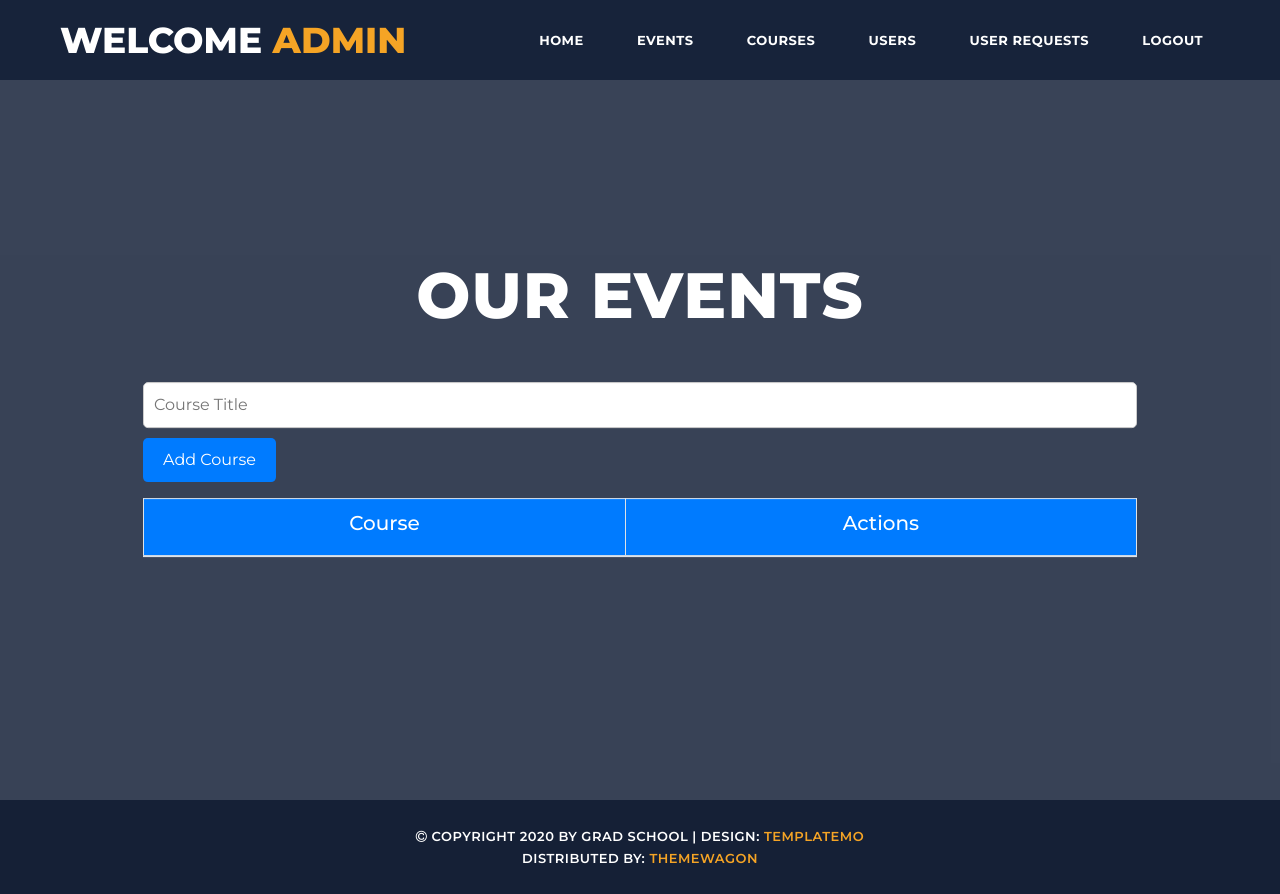
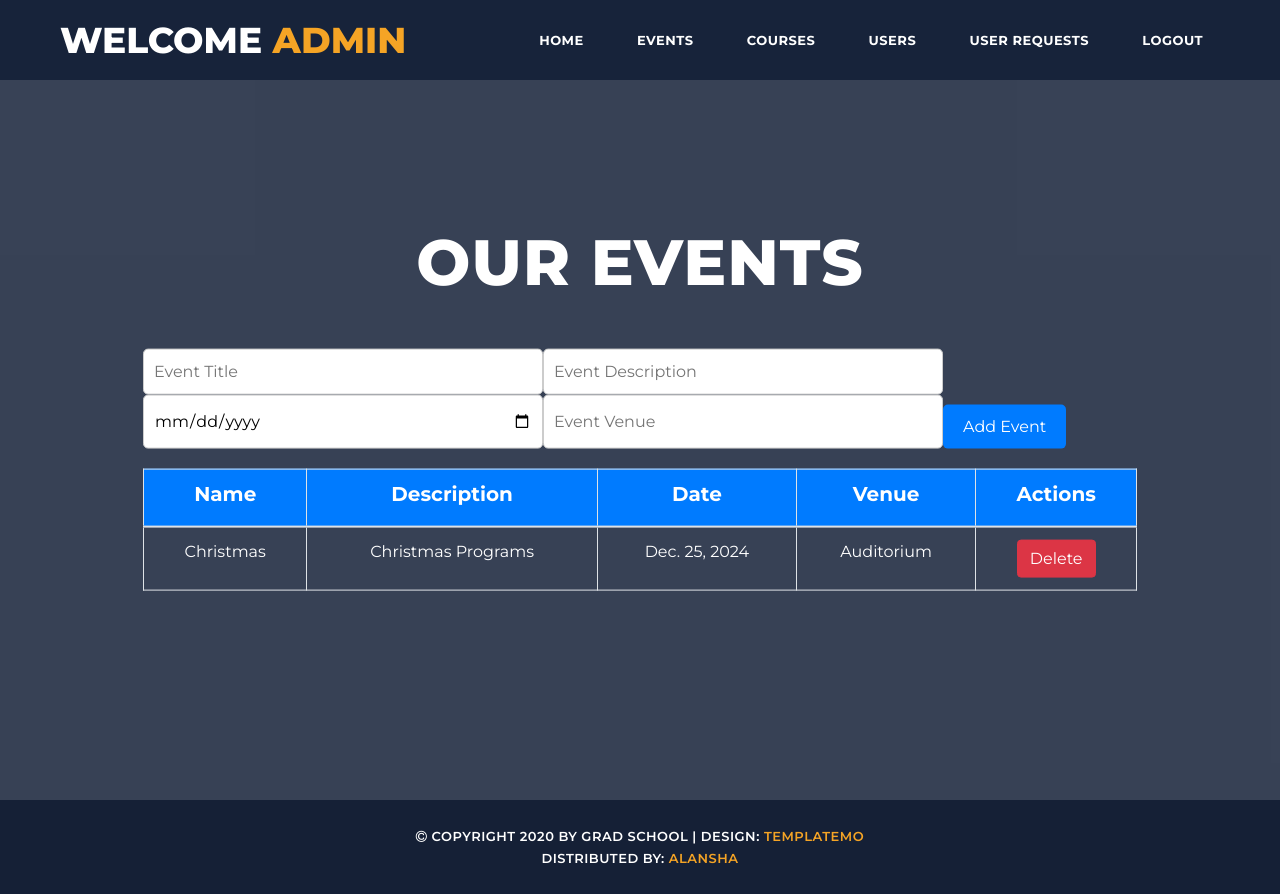
Before and after one commit to alnxha7/alumni_management, a Django app: page /admin_events/ in a window 1280 px wide. Run offline with Django 4.2, Linux system fonts and the light colour scheme; data comes from the database, SQL or seed files in the repository; both versions use the stored data as it was after the commit; lists and menus that the app fills with data are empty; some libraries are stand-ins or nearby versions.

Commit message:
created admin events

```diff
--- a/alumini/models.py
+++ b/alumini/models.py
@@ -34,8 +34,9 @@ class Alumni(models.Model):
 
 class Events(models.Model):
     name = models.CharField(max_length=100)
+    description = models.CharField(max_length=200)
     date = models.DateField()
-    venue = models.CharField(max_length=200)
+    venue = models.CharField(max_length=100)
 
     def __str__(self):
         return self.name
--- a/alumini/views.py
+++ b/alumini/views.py
@@ -4,7 +4,7 @@ from django.contrib import messages
 from django.contrib.auth import logout
 from django.contrib.auth.models import User
 from django.contrib.auth.hashers import make_password
-from .models import Course, Alumni, Student
+from .models import Course, Alumni, Student, Events
 import datetime
 
 def home(request):
@@ -332,4 +332,29 @@ def change_password(request, user_id):
     return render(request, 'change_password.html', {'user_id': user_id})
 
 def admin_events(request):
-    return render(request, 'admin_events.html')
+    if request.method == 'POST':
+        action = request.POST.get('action')
+        event_id = request.POST.get('event_id')
+        title = request.POST.get('title')
+        description = request.POST.get('description')
+        date = request.POST.get('date')
+        venue = request.POST.get('venue')
+
+        if action == 'add':
+            if title and description and date and venue:
+                Events.objects.create(name=title, description=description, date=date, venue=venue)
+                print("Event added successfully.")
+            else:
+                print("All fields are required.")
+
+        elif action == 'delete':
+            if event_id:
+                Events.objects.filter(id=event_id).delete()
+                print("Event deleted successfully.")
+            else:
+                print("Event ID is required.")
+
+        return redirect('admin_events')
+
+    events = Events.objects.all()
+    return render(request, 'admin_events.html', {'events': events})
--- a/templates/admin_course.html
+++ b/templates/admin_course.html
@@ -93,7 +93,8 @@ https://templatemo.com/tm-557-grad-school
     <nav id="menu" class="main-nav" role="navigation">
       <ul class="main-menu">
         <li><a class='external' href="{% url 'admin_dashboard' %}">Home</a></li>
-        <li><a class="external" href="#">Courses</a></li>
+        <li><a class='external' href="{% url 'admin_events' %}">Events</a></li>
+        <li><a class="external" href="{% url 'admin_course' %}">Courses</a></li>
         <li><a class="external" href="{% url 'users_list' %}">Users</a></li>
         <li><a class="external" href="{% url 'user_request' %}">User Requests</a></li>
         <li><a class="external" href="{% url 'logout' %}">Logout</a></li>
--- a/templates/admin_events.html
+++ b/templates/admin_events.html
@@ -20,25 +20,33 @@
     <link rel="stylesheet" href="../static/assets/css/owl.css">
     <link rel="stylesheet" href="../static/assets/css/lightbox.css">
     <style>
+        body {
+            font-family: 'Montserrat', sans-serif;
+            background-color: #f8f9fa;
+        }
+
         .course-heading {
-            color: rgb(255, 255, 255);
+            color: white;
+            font-weight: bold;
         }
 
         .input-group {
-            margin-bottom: 15px;
+            margin-bottom: 20px; /* Increased bottom margin for better spacing */
         }
 
-        .input-group input[type="text"] {
+        .input-group input[type="text"],
+        .input-group input[type="date"] {
             border: 1px solid #ccc;
             border-radius: 5px;
             padding: 10px;
-            width: 100%;
+            width: 100%; /* Set to 100% to ensure all input fields are the same width */
+            max-width: 400px; /* You can adjust the max width as needed */
             font-size: 16px;
             transition: border-color 0.3s ease;
         }
 
         .input-group input[type="text"]:focus {
-            border-color: #007bff; /* Change this color to your preferred focus color */
+            border-color: #007bff; /* Focus color */
             outline: none;
         }
 
@@ -48,28 +56,38 @@
             border: none;
             border-radius: 5px;
             padding: 10px 20px;
-            margin-top: 10px;
             font-size: 16px;
             cursor: pointer;
             transition: background-color 0.3s ease;
+            margin-top: 10px; /* Spacing above button */
         }
 
         .input-group button:hover {
-            background-color: #0056b3; /* Darker shade for hover */
+            background-color: #0056b3; /* Hover shade */
+        }
+
+        table {
+            width: 100%;
+            border-collapse: collapse;
+            margin-top: 20px;
         }
 
         table th, table td {
-            text-align: center; /* Center align text */
-            padding: 10px;
+            text-align: center;
+            padding: 12px;
         }
 
         table th {
-            background-color: #007bff; /* Bootstrap primary color for headers */
-            color: white; /* White text for contrast */
+            background-color: #007bff; /* Header color */
+            color: white;
+        }
+
+        table td {
+          color: #ffff;
         }
 
         .btn-warning {
-            margin: 0 5px; /* Add margin between buttons */
+            margin: 0 5px; /* Spacing between buttons */
         }
     </style>
 <!--
@@ -93,7 +111,7 @@ https://templatemo.com/tm-557-grad-school
     <nav id="menu" class="main-nav" role="navigation">
       <ul class="main-menu">
         <li><a class='external' href="{% url 'admin_dashboard' %}">Home</a></li>
-        <li><a class='external' href="#">Events</a></li>
+        <li><a class='external' href="{% url 'admin_events' %}">Events</a></li>
         <li><a class="external" href="{% url 'admin_course' %}">Courses</a></li>
         <li><a class="external" href="{% url 'users_list' %}">Users</a></li>
         <li><a class="external" href="{% url 'user_request' %}">User Requests</a></li>
@@ -113,30 +131,39 @@ https://templatemo.com/tm-557-grad-school
           <div class="caption">
               <h2>Our Events</h2>
               <div class="container mt-5">
-                <form method="POST">
+                <form method="POST" action="{% url 'admin_events' %}">
                   {% csrf_token %}
                   <div class="input-group">
-                        <input type="text" name="title" placeholder="Course Title" required>
-                        <input type="hidden" name="course_id" id="course_id" value="">
-                        <button type="submit" name="action" value="add" class="btn btn-primary">Add Course</button>
+                      <input type="text" name="title" placeholder="Event Title" required>
+                      <input type="text" name="description" placeholder="Event Description" required><br>
+                      <input type="date" name="date" placeholder="Event Date" required>
+                      <input type="text" name="venue" placeholder="Event Venue" required>
+                      <input type="hidden" name="event_id" id="event_id" value="">
+                      <button type="submit" name="action" value="add" class="btn btn-primary">Add Event</button>
                   </div>
               </form>
 
               <table class="table table-bordered mt-3">
                   <thead>
                       <tr>
-                        <th><h5 class="course-heading">Course</h5></th>
+                          <th><h5 class="course-heading">Name</h5></th>
+                          <th><h5 class="course-heading">Description</h5></th>
+                          <th><h5 class="course-heading">Date</h5></th>
+                          <th><h5 class="course-heading">Venue</h5></th>
                           <th><h5 class="course-heading">Actions</h5></th>
                       </tr>
                   </thead>
                   <tbody>
-                    {% for course in courses %}
+                      {% for event in events %}
                           <tr>
-                            <td class="course-heading">{{ course.title }}</td>
+                              <td>{{ event.name }}</td>
+                              <td>{{ event.description }}</td>
+                              <td>{{ event.date }}</td>
+                              <td>{{ event.venue }}</td>
                               <td>
                                   <form method="POST" action="" style="display:inline;">
                                       {% csrf_token %}
-                                    <input type="hidden" name="course_id" value="{{ course.id }}">
+                                      <input type="hidden" name="event_id" value="{{ event.id }}">
                                       <button type="submit" name="action" value="delete" class="btn btn-danger">Delete</button>
                                   </form>
                               </td>
@@ -155,7 +182,7 @@ https://templatemo.com/tm-557-grad-school
           <p><i class="fa fa-copyright"></i> Copyright 2020 by Grad School
 
            | Design: <a href="https://templatemo.com" rel="sponsored" target="_parent">TemplateMo</a><br>
-           Distributed By: <a href="https://themewagon.com" rel="sponsored" target="_blank">ThemeWagon</a>
+           Distributed By: <a href="" rel="sponsored" target="_blank">Alansha</a>
 
           </p>
         </div>
--- a/templates/user_request.html
+++ b/templates/user_request.html
@@ -57,6 +57,7 @@ https://templatemo.com/tm-557-grad-school
     <nav id="menu" class="main-nav" role="navigation">
       <ul class="main-menu">
         <li><a class='external' href="{% url 'admin_dashboard' %}">Home</a></li>
+        <li><a class='external' href="{% url 'admin_events' %}">Events</a></li>
         <li><a class="external" href="{% url 'admin_course' %}">Courses</a></li>
         <li><a class="external" href="{% url 'users_list' %}">Users</a></li>
         <li><a class="external" href="{% url 'user_request' %}">User Requests</a></li>
--- a/templates/users_list.html
+++ b/templates/users_list.html
@@ -55,6 +55,7 @@ https://templatemo.com/tm-557-grad-school
     <nav id="menu" class="main-nav" role="navigation">
       <ul class="main-menu">
         <li><a class='external' href="{% url 'admin_dashboard' %}">Home</a></li>
+        <li><a class='external' href="{% url 'admin_events' %}">Events</a></li>
         <li><a class="external" href="{% url 'admin_course' %}">Courses</a></li>
         <li><a class="external" href="{% url 'users_list' %}">Users</a></li>
         <li><a class="external" href="{% url 'user_request' %}">User Requests</a></li>
```
Also changed, not shown: alumini/migrations/0001_initial.py, alumini/migrations/0002_alter_events_description_alter_events_venue.py (added), alumini/migrations/0002_events.py (deleted), db.sqlite3. Lines whose indentation alone changed are shown as unchanged.
